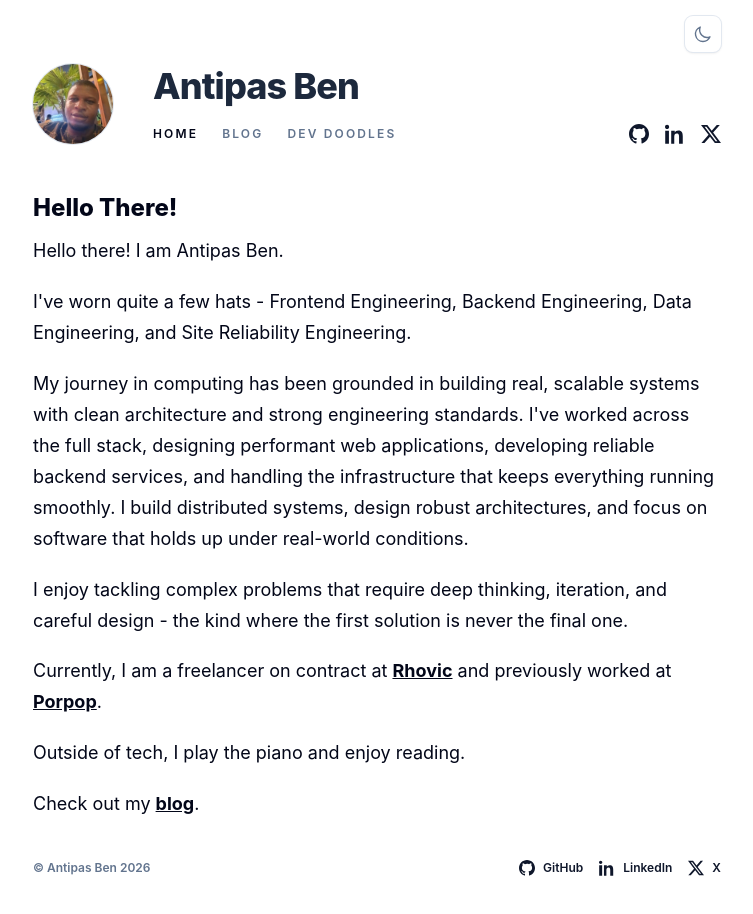
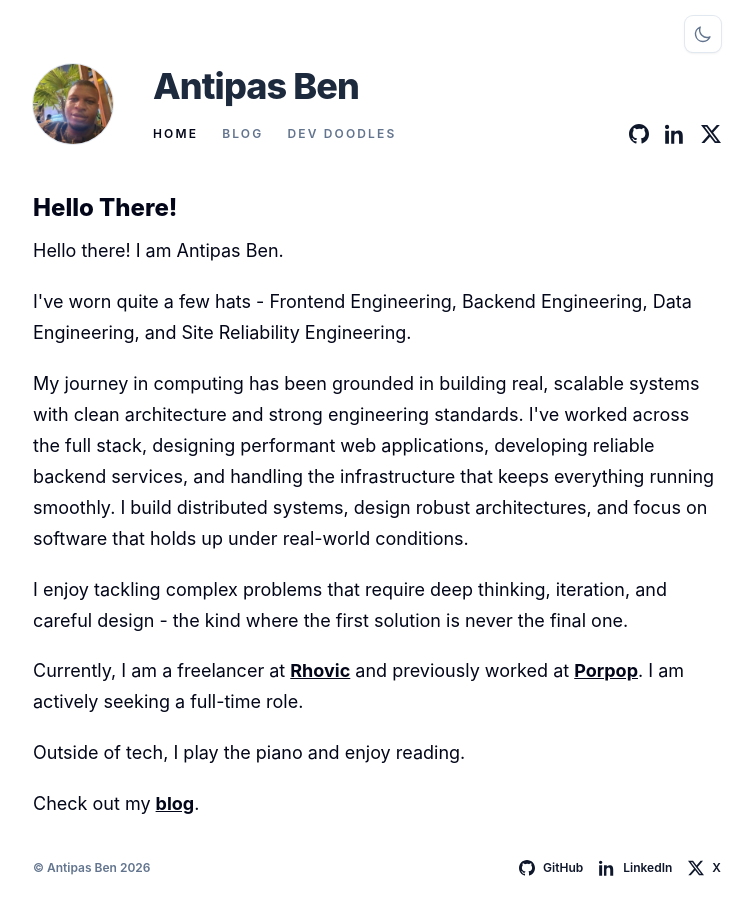
Before and after one commit to AntipasBen23/my-portfolio, a Next.js app: page / in a window 1280 px wide. Shown: the top 914 px of the page, without its empty margins (263-1016 px from the left). Built offline with nearby package versions, Linux system fonts and the light colour scheme.

Commit message:
Update experience copy on homepage

```diff
--- a/src/app/page.tsx
+++ b/src/app/page.tsx
@@ -17,7 +17,7 @@ export default function HomePage() {
         <p>{siteConfig.intro[2]}</p>
         <p>{siteConfig.intro[3]}</p>
         <p>
-          Currently, I am a freelancer on contract at{" "}
+          Currently, I am a freelancer at{" "}
           <a href={siteConfig.experienceLinks[0].href}>
             {siteConfig.experienceLinks[0].label}
           </a>{" "}
@@ -25,7 +25,7 @@ export default function HomePage() {
           <a href={siteConfig.experienceLinks[1].href}>
             {siteConfig.experienceLinks[1].label}
           </a>
-          .
+          . I am actively seeking a full-time role.
         </p>
         <p>{siteConfig.intro[5]}</p>
         <p>
--- a/src/data/site.ts
+++ b/src/data/site.ts
@@ -43,7 +43,7 @@ export const siteConfig = {
     "I've worn quite a few hats - Frontend Engineering, Backend Engineering, Data Engineering, and Site Reliability Engineering.",
     "My journey in computing has been grounded in building real, scalable systems with clean architecture and strong engineering standards. I've worked across the full stack, designing performant web applications, developing reliable backend services, and handling the infrastructure that keeps everything running smoothly. I build distributed systems, design robust architectures, and focus on software that holds up under real-world conditions.",
     "I enjoy tackling complex problems that require deep thinking, iteration, and careful design - the kind where the first solution is never the final one.",
-    "Currently, I am a freelancer on contract at Rhovic and previously worked full-time at Porpop.",
+    "Currently, I am a freelancer at Rhovic and previously worked full-time at Porpop. I am actively seeking a full-time role.",
     "Outside of tech, I play the piano and enjoy reading.",
   ],
   experienceLinks: [
```
